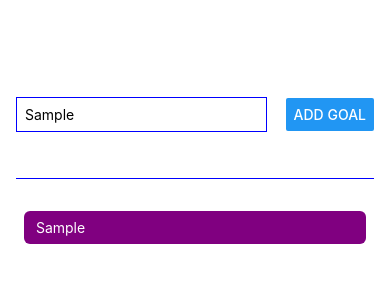
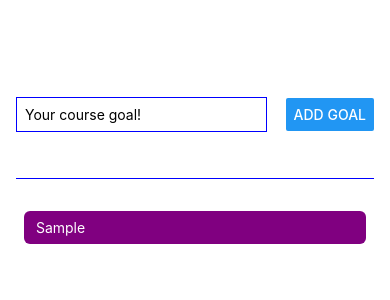
Before and after one commit to petdevelop/expo-counter, a React Native app: screen / in a window 390 px wide. Both pictures are taken after typing "Sample" into the empty fields and a click on the button "ADD GOAL". Shown: the top 300 px of the page. Built offline with nearby package versions, Linux system fonts and the light colour scheme.

Commit message:
split into mulitple components

```diff
--- a/App.js
+++ b/App.js
@@ -1,6 +1,5 @@
 import { StyleSheet } from 'react-native';
-import Counter from './pages/Counter'
-import Goals from './pages/Goals'
+import Goals from './components/Goals'
 
 import { store } from './redux/store'
 import { Provider } from 'react-redux'
--- /dev/null
+++ b/components/GoalInput.js
@@ -0,0 +1,49 @@
+import { useState } from "react";
+import { StyleSheet, View, TextInput, Button } from "react-native"
+
+
+const GoalInput = ({onAddGoal}) => {
+    const [enteredGoalText, setEnteredGoalText] = useState('')
+
+    const goalInputHandler = (enteredGoalText) => {
+        setEnteredGoalText(enteredGoalText)
+    }
+
+    const addGoalHandler = () => {
+        onAddGoal(enteredGoalText)
+        setEnteredGoalText('')
+    }
+
+    return(
+        <View style={styles.inputContainer}>
+            <TextInput
+                style={styles.textInput}
+                placeholder="Your course goal!"
+                value={enteredGoalText}
+                onChangeText={goalInputHandler}
+            />
+            <Button title="Add Goal" onPress={addGoalHandler}/>
+        </View>
+    )
+}
+
+export default GoalInput
+
+const styles = StyleSheet.create({
+    inputContainer: {
+        flex: 1,
+        flexDirection: 'row',
+        justifyContent: 'space-between',
+        alignItems: 'center',
+        marginBottom: 24,
+        borderBottomWidth: 1,
+        borderBottomColor: 'blue'
+      },
+      textInput: {
+        borderWidth: 1,
+        borderColor: 'blue',
+        width: '70%',
+        marginRight: 8,
+        padding: 8
+      },
+})
--- /dev/null
+++ b/components/GoalItem.js
@@ -0,0 +1,38 @@
+import { StyleSheet, View, Text, Pressable } from "react-native";
+
+function GoalItem({text, onDeleteItem, id}) {
+
+    const deleteItemHandler = () => {
+        onDeleteItem(id)
+    }
+
+    return (
+        <View style={styles.goalItem}>
+            <Pressable
+                android_ripple={{color: 'blue'}}
+                onPress={deleteItemHandler}
+                style={({ pressed }) => pressed && styles.pressedItem}
+            >
+                <Text style={styles.goalText}> {text} </Text>
+            </Pressable>
+        </View>
+
+    );
+}
+
+export default GoalItem;
+
+const styles = StyleSheet.create({
+    goalItem: {
+        margin: 8,
+        borderRadius: 6,
+        backgroundColor: 'purple',
+      },
+    goalText: {
+        padding: 8,
+        color: 'white'
+    },
+    pressedItem: {
+        opacity: 0.5
+    }
+});
--- /dev/null
+++ b/components/Goals.js
@@ -0,0 +1,61 @@
+import { useState } from 'react'
+import { StyleSheet, View, TextInput, Button, FlatList } from 'react-native'
+
+import GoalItem from './GoalItem';
+import GoalInput from './GoalInput';
+
+export default function Goals() {
+
+    const [courseGoals, setCourseGoals] = useState([]);
+
+    const onAddGoalHandler = (enteredGoalText) => {
+        setCourseGoals((currentCourseGoals) =>
+            [...currentCourseGoals,
+            {text: enteredGoalText, id: Math.random().toString()}
+        ]);
+    }
+
+    const deleteGoalHandler = (id) => {
+        setCourseGoals((currentCourseGoals) => {
+            return currentCourseGoals.filter(goal => goal.id !== id)
+        })
+    }
+
+    return (
+        <View style={styles.appContainer}>
+            <GoalInput onAddGoal={onAddGoalHandler}/>
+
+            <View style={styles.goalsContainer}>
+                <FlatList
+                    data={courseGoals}
+                    renderItem={(itemData) => {
+                        return (
+                            <GoalItem
+                                text={itemData.item.text}
+                                id={itemData.item.id}
+                                onDeleteItem={deleteGoalHandler}
+                            />
+                        );
+                    }}
+                    keyExtractor={(item, index) => {
+                        return item.id
+                    }}
+                    alwaysBounceVertical={false}
+                />
+
+            </View>
+
+    </View>
+    );
+}
+const styles = StyleSheet.create({
+  appContainer: {
+    flex: 1,
+    paddingTop: 50,
+    paddingHorizontal: 16
+  },
+
+  goalsContainer: {
+    flex: 5
+  },
+});
--- a/pages/Goals.js
+++ /dev/null
@@ -1,78 +0,0 @@
-import { useEffect, useState } from 'react'
-import { StyleSheet, Text, View, TouchableOpacity, TextInput, Button, ScrollView } from 'react-native'
-
-export default function Goals() {
-
-    const [enteredGoalText, setEnteredGoalText] = useState('');
-    const [courseGoals, setCourseGoals] = useState([]);
-
-
-    const goalInputHandler = (enteredGoalText) => {
-        setEnteredGoalText(enteredGoalText)
-    }
-
-    const addGoalHandler = () => {
-        setCourseGoals((currentCourseGoals) =>
-            [...currentCourseGoals,
-            enteredGoalText
-        ]);
-    }
-
-    return (
-        <View style={styles.appContainer}>
-            <View style={styles.inputContainer}>
-                <TextInput
-                    style={styles.textInput}
-                    placeholder="Your course goal!"
-                    onChangeText={goalInputHandler}
-                />
-                <Button title="Add Goal" onPress={addGoalHandler}/>
-            </View>
-            <View style={styles.goalsContainer}>
-                <ScrollView alwaysBounceVertical={false}>
-                    {courseGoals.map((goal) => (
-                        <View key={goal} style={styles.goalItem}>
-                            <Text style={styles.goalText}> {goal} </Text>
-                        </View>
-                    ))}
-                </ScrollView>
-            </View>
-
-    </View>
-    );
-}
-const styles = StyleSheet.create({
-  appContainer: {
-    flex: 1,
-    paddingTop: 50,
-    paddingHorizontal: 16
-  },
-  inputContainer: {
-    flex: 1,
-    flexDirection: 'row',
-    justifyContent: 'space-between',
-    alignItems: 'center',
-    marginBottom: 24,
-    borderBottomWidth: 1,
-    borderBottomColor: 'blue'
-  },
-  textInput: {
-    borderWidth: 1,
-    borderColor: 'blue',
-    width: '70%',
-    marginRight: 8,
-    padding: 8
-  },
-  goalsContainer: {
-    flex: 5
-  },
-  goalItem: {
-    margin: 8,
-    padding: 8,
-    borderRadius: 6,
-    backgroundColor: 'purple',
-  },
-  goalText: {
-    color: 'white'
-  }
-});
```
Also changed, not shown: components/Counter.js (renamed from pages/Counter.js).
